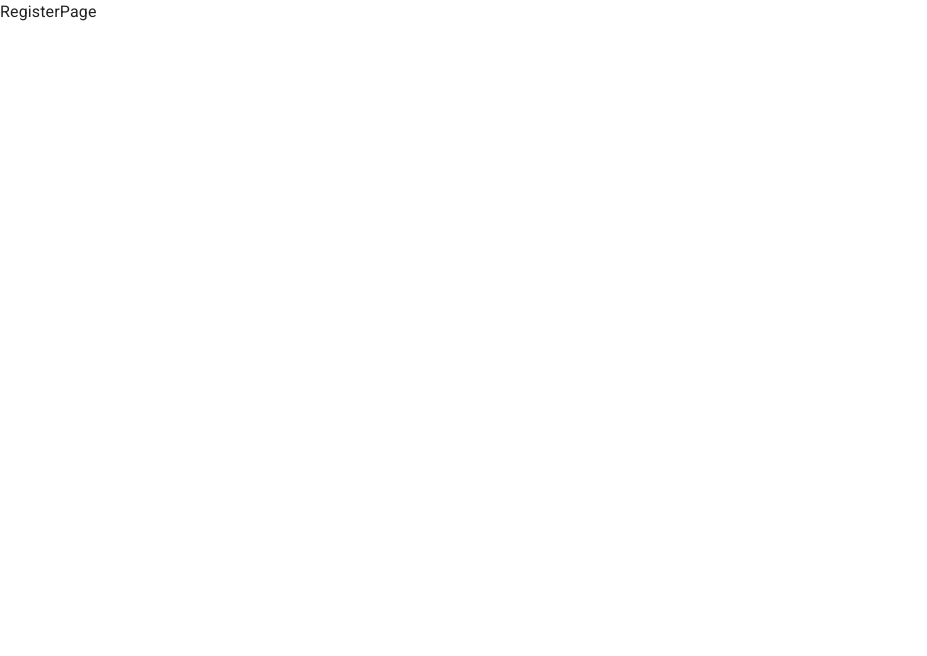
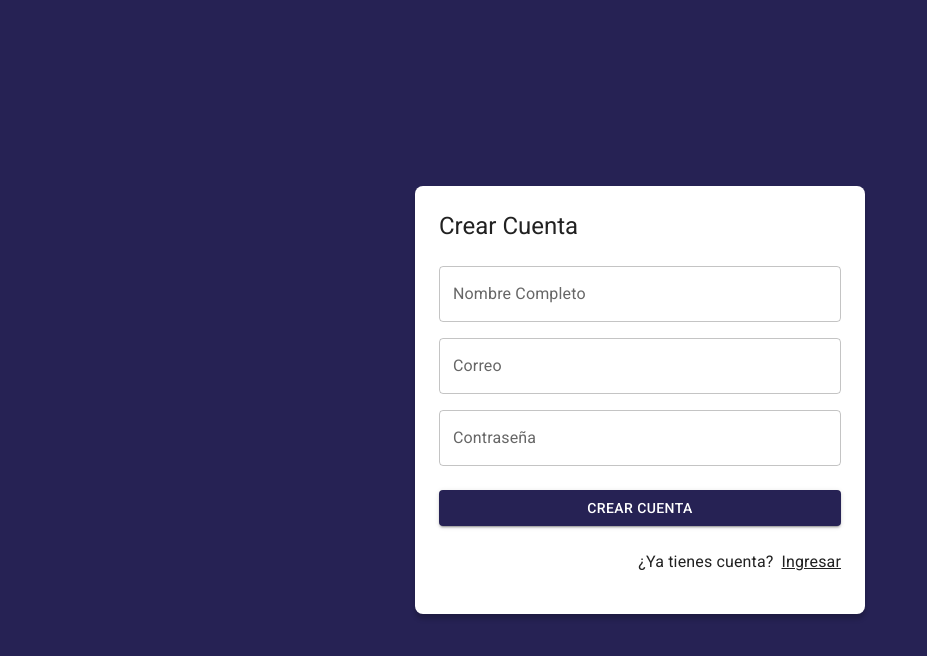
Before and after one commit to MemoSan27/journal-app, a React (Vite) app: page /auth/register in a window 1280 px wide. Shown: the top 656 px of the page, without its empty margins (0-927 px from the left). Built offline with nearby package versions, Linux system fonts and the light colour scheme.

Commit message:
RegisterPage.jsx Layout añadido

```diff
--- a/src/auth/pages/RegisterPage.jsx
+++ b/src/auth/pages/RegisterPage.jsx
@@ -1,7 +1,64 @@
+import { Link as RouterLink } from 'react-router-dom';
+import { Google } from "@mui/icons-material"
+import { Button, Grid, Link, TextField, Typography } from "@mui/material"
+import { AuthLayout } from '../layout/AuthLayout';
 
 
 export const RegisterPage = () => {
   return (
-    <div>RegisterPage</div>
+
+    <AuthLayout title="Crear Cuenta">
+      <form>
+
+            <Grid container>
+
+              <Grid item xs={ 12 } sx={{ mt: 2}}>
+                  <TextField
+                label="Nombre Completo"
+                type="text"
+                placeholder="Ejem: Guillermo Sandoval"
+                fullWidth
+                />
+              </Grid>
+
+              <Grid item xs={ 12 } sx={{ mt: 2}}>
+                <TextField
+                label="Correo"
+                type="email"
+                placeholder="correo@google.com"
+                fullWidth
+                />
+              </Grid>
+
+              <Grid item xs={ 12 } sx={{ mt: 2}}>
+                <TextField
+                label="Contraseña"
+                type="password"
+                placeholder="Contraseña"
+                fullWidth
+                />
+              </Grid>
+
+              <Grid container spacing={ 2 } sx={{ mb: 2, mt: 1}} >
+                <Grid item xs={ 12 } >
+                  <Button variant="contained" fullWidth>
+                    Crear Cuenta
+                  </Button>
+                </Grid>
+
+                <Grid container direction="row" justifyContent="end" sx={{mt:3}}>
+                  <Typography sx={{ mr: 1 }}>¿Ya tienes cuenta?</Typography>
+                  <Link component={ RouterLink } color="inherit" to="/auth/login">
+                    Ingresar
+                  </Link>
+                </Grid>
+              </Grid>
+
+            </Grid>
+
+          </form>
+
+    </AuthLayout>
+
   )
 }
```
